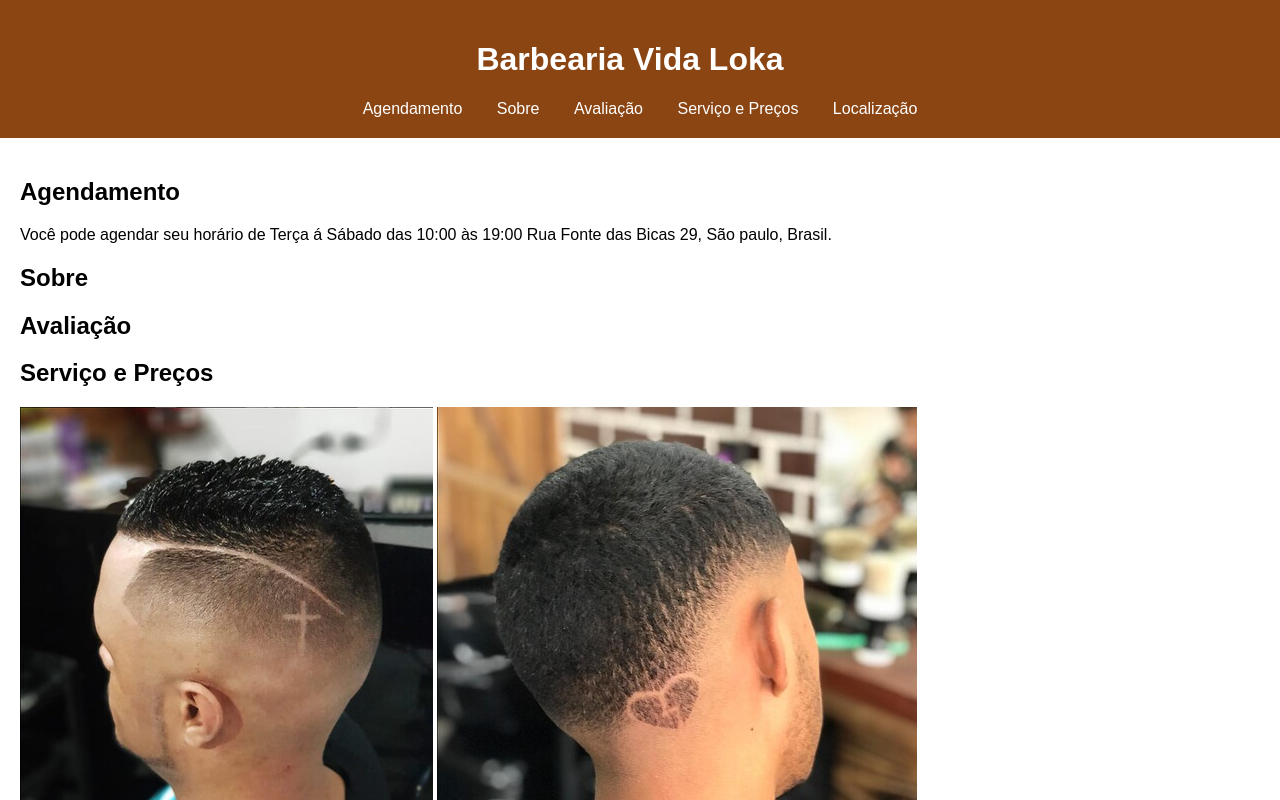
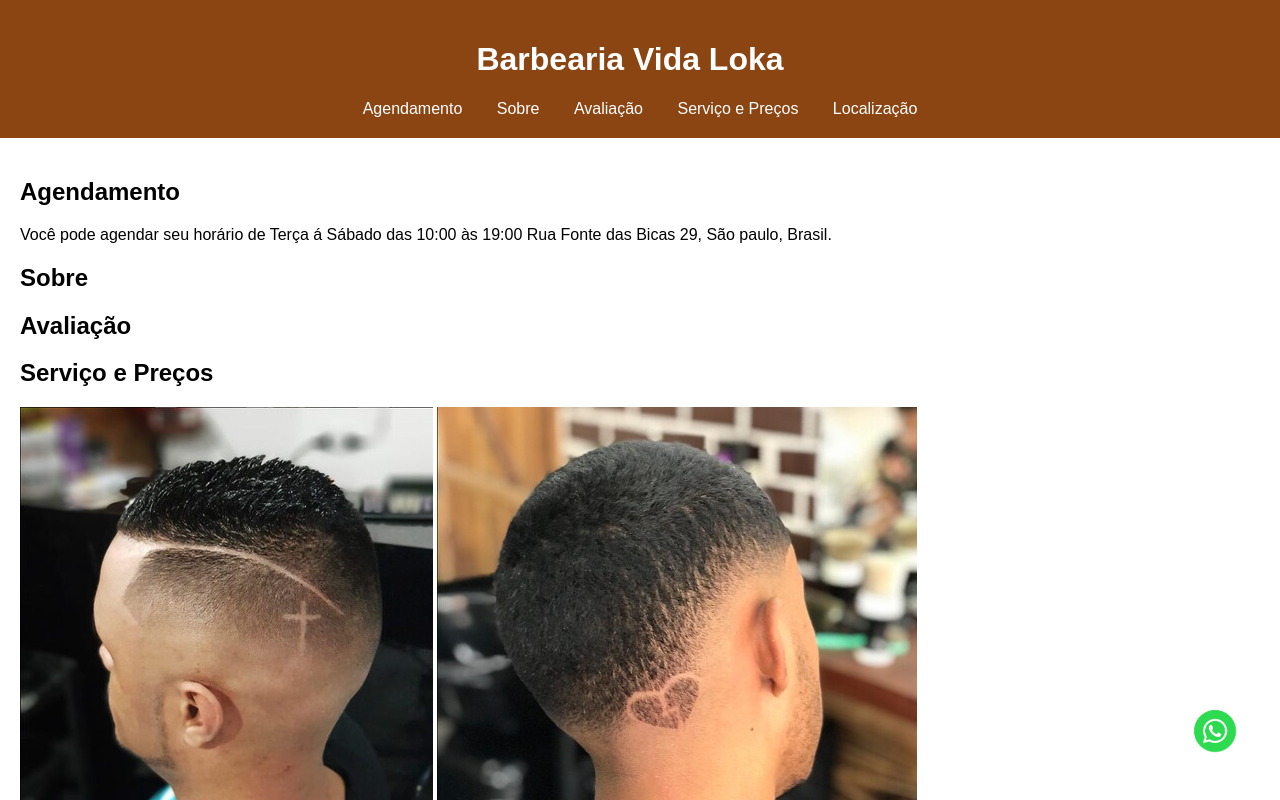
Before and after one commit to Gigi-Lain3/Projeto---3-Semestre, a plain HTML site: page index.html in a window 1280 px wide. Shown: the top 800 px of the page. Drawn offline with Linux system fonts and the light colour scheme.

Commit message:
Atualizações

```diff
--- a/index.html
+++ b/index.html
@@ -5,6 +5,10 @@
     <meta name="viewport" content="width=device-width, initial-scale=1.0">
     <title>Barbearia Vida Loka</title>
     <link rel="stylesheet" href="style.css">
+<style>
+   .whats{ position: fixed; bottom: 30px; right: 30px; z-index: 9999;
+}
+</style>
 </head>
 <body>
 
@@ -28,18 +32,18 @@
             Você pode agendar seu horário de Terça á Sábado das 10:00 às 19:00
             Rua Fonte das Bicas 29, São paulo, Brasil.
         </p>
-        <!-- Conteúdo do Agendamento -->
+
 
     </section>
 
     <section id="sobre">
         <h2>Sobre</h2>
-        <!-- Conteúdo Sobre -->
+
     </section>
 
     <section id="avaliacao">
         <h2>Avaliação</h2>
-        <!-- Conteúdo da Avaliação -->
+
     </section>
     <section id="servico-precos">
 
@@ -59,6 +63,11 @@
 <footer>
     <p>Rodapé</p>
 </footer>
-
+<div id="Whats" style="position: fixed; bottom: 30px; right: 30px; z-index: 9999;">
+    <a href="https://wa.me/5511966361334"target=_blank>
+    <img src="Img/WhatsApp.png" width="70PX" alt="Fale conosco pelo whatsapp" title="Fale conosco pelo whatsapp">
+</a>
+</div>
+<!-- TENTANDO TIRAR O STYLE DAI, MAS POR ENQUANTO, DEIXA ELE AI, DEPOIS EU CUIDO DISSO -->
 </body>
 </html>
--- a/style.css
+++ b/style.css
@@ -51,11 +51,12 @@ section {
 }
 
 
+
 footer {
     background-color: #8B4513;
     color: #fff;
     text-align: center;
-    padding: 0px;
+    padding: 0px;
     margin: 0px;
 }
 
```
Also changed, not shown: Img/WhatsApp.png (added).
